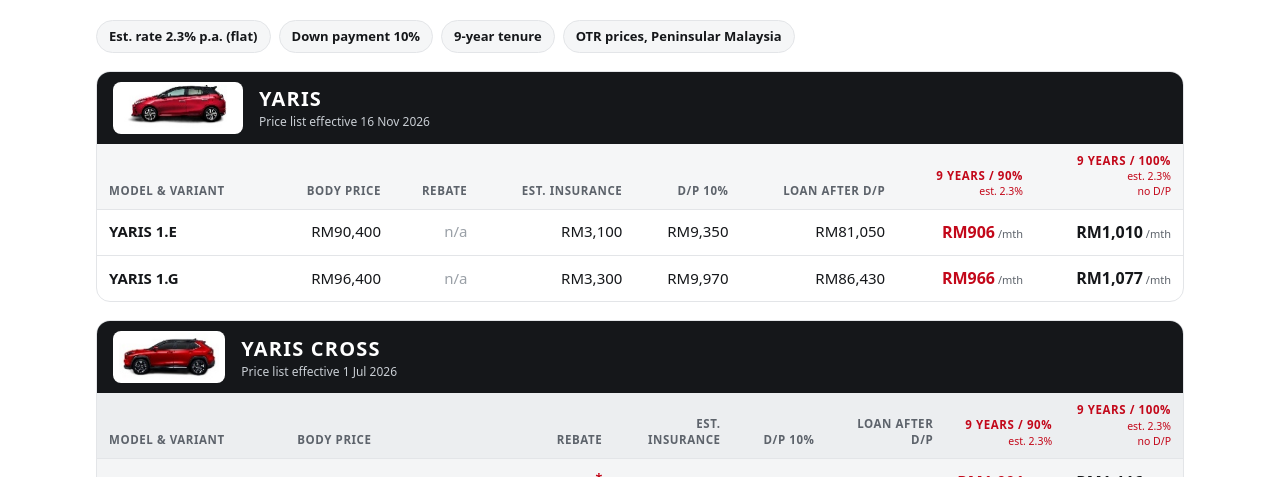
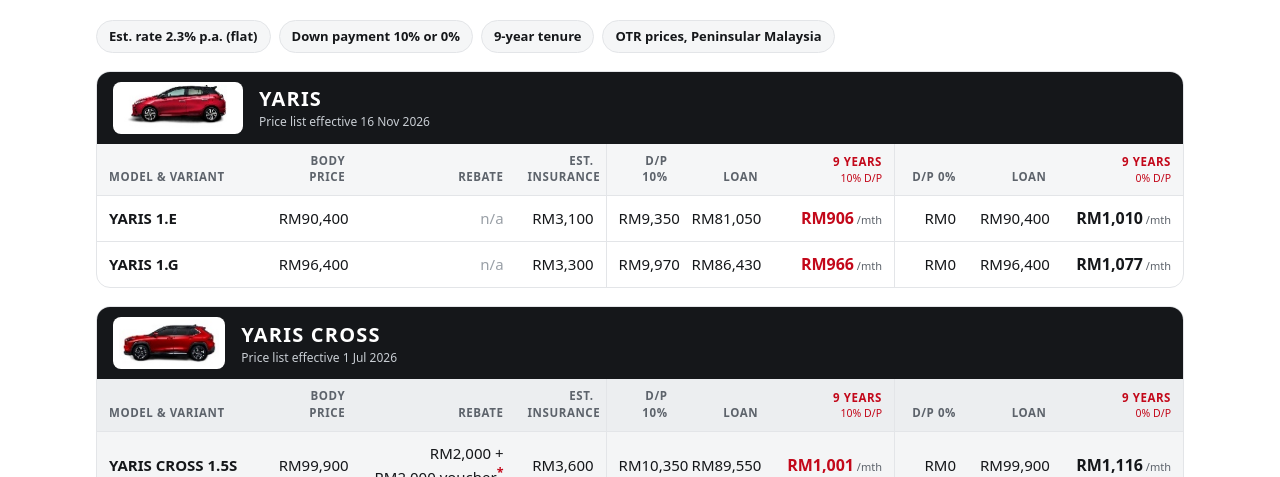
Before and after one commit to mohdridzuan87/toyota-price-list, a website with bundled scripts: page site/index.html in a window 1280 px wide. Shown: the part 323-800 px from the top of the page. Built offline with nearby package versions, Linux system fonts and the light colour scheme.

Commit message:
Add 0% D/P columns beside 10% D/P, fixed column grid

```diff
--- a/site/app.js
+++ b/site/app.js
@@ -43,7 +43,7 @@ function renderHeader(data) {
 function renderAssumptions(s) {
   const chips = [
     `Est. rate ${s.ratePercent}% p.a. (flat)`,
-    `Down payment ${s.dpPercent}%`,
+    `Down payment ${s.dpPercent}% or 0%`,
     `${s.years}-year tenure`,
     'OTR prices, Peninsular Malaysia',
   ];
@@ -52,28 +52,40 @@ function renderAssumptions(s) {
 
 function renderModels(data) {
   const s = data.settings;
-  const heads = ['Body price', 'Rebate', 'Est. insurance', `D/P ${s.dpPercent}%`, 'Loan after D/P', `${s.years} years / ${100 - s.dpPercent}%`, `${s.years} years / 100%`];
-  const thead = `<thead><tr><th scope="col">Model &amp; variant</th>${heads.map((h, i) => `<th scope="col" class="${i >= 5 ? 'em' : ''}">${esc(h)}${i >= 5 ? `<small>est. ${s.ratePercent}%</small>` : ''}${i === 6 ? '<small>no D/P</small>' : ''}</th>`).join('')}</tr></thead>`;
+  const dps = [s.dpPercent, 0]; // 10% D/P, then 0% D/P beside it
+  const cols = [
+    { h: 'Body price' }, { h: 'Rebate' }, { h: 'Est. insurance' },
+    ...dps.flatMap((p, k) => [
+      { h: `D/P ${p}%`, g: k },
+      { h: 'Loan', g: k, cls: 'loan' },
+      { h: `${s.years} years`, sub: `${p}% D/P`, g: k, em: true },
+    ]),
+  ];
+  const thead = `<thead><tr><th scope="col">Model &amp; variant</th>${cols.map((c) => `<th scope="col" class="${[c.em ? 'em' : '', c.cls || '', c.g !== undefined ? 'g' + c.g : ''].join(' ')}">${esc(c.h)}${c.sub ? `<small>${esc(c.sub)}</small>` : ''}</th>`).join('')}</tr></thead>`;
+  const label = (i) => (cols[i].g === undefined ? cols[i].h : `${cols[i].h} (${dps[cols[i].g]}% D/P)`);
 
   const html = data.groups.map((g) => {
     const notes = [];
     const rows = g.variants.map((v) => {
-      const c = calc(v.body, v.insurance, s);
       let rebate = esc(v.rebate.text);
       if (v.rebate.note) {
         if (!notes.includes(v.rebate.note)) notes.push(v.rebate.note);
         rebate += '<sup>*</sup>';
       }
       const muted = v.rebate.type === 'none' ? ' muted' : '';
+      const scen = dps.map((p, k) => {
+        const c = calc(v.body, v.insurance, { ...s, dpPercent: p });
+        const b = 3 + k * 3;
+        return `<td data-label="${label(b)}" class="g${k}">${rm(c.dp)}</td>
+        <td data-label="${label(b + 1)}" class="loan g${k}">${rm(c.loan)}</td>
+        <td data-label="${label(b + 2)}" class="em g${k}${k ? ' alt' : ''}">${rm(c.m90)}<small> /mth</small></td>`;
+      }).join('');
       return `<tr>
         <th scope="row" data-label="Variant">${esc(v.name)}${v.hev ? ' <span class="hev">HEV</span>' : ''}</th>
-        <td data-label="${heads[0]}">${rm(v.body)}</td>
-        <td data-label="${heads[1]}" class="${muted}">${rebate}</td>
-        <td data-label="${heads[2]}" title="Recommended sum insured ${rm(v.sumInsured)}">${rm(v.insurance)}</td>
-        <td data-label="${heads[3]}">${rm(c.dp)}</td>
-        <td data-label="${heads[4]}">${rm(c.loan)}</td>
-        <td data-label="${heads[5]}" class="em">${rm(c.m90)}<small> /mth</small></td>
-        <td data-label="${heads[6]}" class="em alt">${rm(c.m100)}<small> /mth</small></td>
+        <td data-label="${label(0)}">${rm(v.body)}</td>
+        <td data-label="${label(1)}" class="${muted}">${rebate}</td>
+        <td data-label="${label(2)}" title="Recommended sum insured ${rm(v.sumInsured)}">${rm(v.insurance)}</td>
+        ${scen}
       </tr>`;
     }).join('');
     const eff = g.effective ? `Price list effective ${fmtDate(new Date(g.effective + 'T00:00:00+08:00'))}` : '';
@@ -94,7 +106,7 @@ function renderNotes(data) {
   const items = [
     'Body price = On-The-Road price without insurance (Individual, Peninsular Malaysia) from the UMW Toyota Motor price list. Rebates follow the Toyota Malaysia monthly promotions page and are subject to terms and conditions; the rebate is not deducted from the body price in the figures above.',
     `Est. insurance is an indicative figure, not a quotation. Toyota does not publish premiums, so it is calculated from Toyota's Recommended Sum Insured; your actual premium depends on your profile, NCD and cover.`,
-    `D/P ${s.dpPercent}% = ${s.dpPercent}% × (body price + est. insurance). Loan = body price − D/P. Monthly = (loan × ${s.ratePercent}% × ${s.years} years + loan) ÷ ${s.years * 12}, flat rate. “${s.years} years / 100%” uses the full body price with no down payment.`,
+    `D/P ${s.dpPercent}% = ${s.dpPercent}% × (body price + est. insurance); D/P 0% = no down payment. Loan = body price − D/P. Monthly = (loan × ${s.ratePercent}% × ${s.years} years + loan) ÷ ${s.years * 12}, flat rate. With 0% D/P the whole body price is financed (insurance is still payable separately).`,
     'All figures are estimates and subject to bank approval. Prices, rebates and promotions may change at any time without prior notice.',
     `Auto-updated from toyota.com.my on the 1st and 15th of every month. Sources: <a href="${esc(data.sources.priceList)}">price list</a> · <a href="${esc(data.sources.promo)}">monthly promo</a>.`,
   ];
--- a/site/style.css
+++ b/site/style.css
@@ -123,10 +123,26 @@ tbody tr:hover { background: rgba(0,0,0,.025); }
 td small { color: var(--muted); font-weight: 500; font-size: 11px; }
 td.em { font-weight: 800; font-size: 16px; color: var(--red-ink); }
 td.em.alt { color: var(--ink); font-weight: 700; }
+.g1 { border-left: 0; }
+thead th.g0:nth-child(5), tbody td.g0:nth-child(5), thead th.g1:nth-child(8), tbody td.g1:nth-child(8) { border-left: 1px solid var(--line); }
 td.muted { color: #9aa0a7; }
 sup { color: var(--red-ink); font-weight: 800; }
 .hev { display: inline-block; padding: 1px 7px; border-radius: 999px; background: var(--blue); color: #fff; font-size: 10.5px; font-weight: 800; letter-spacing: .06em; vertical-align: 2px; }
 .gnote { margin: 0; padding: 8px 16px 10px; font-size: 12.5px; color: var(--muted); border-top: 1px solid var(--line); }
+
+
+/* same column grid in every model table (wide screens and print) */
+@media (min-width: 781px) {
+  table { table-layout: fixed; }
+  thead th:nth-child(1) { width: 15%; }
+  thead th:nth-child(2) { width: 8%; }
+  thead th:nth-child(3) { width: 14%; }
+  thead th:nth-child(4) { width: 8%; }
+  thead th:nth-child(5), thead th:nth-child(8) { width: 6.5%; }
+  thead th:nth-child(6), thead th:nth-child(9) { width: 8%; }
+  thead th:nth-child(7), thead th:nth-child(10) { width: 11%; }
+  tbody td:nth-child(3) { white-space: normal; }
+}
 
 /* ---------- documents + footer */
 .docs { margin: 26px 0 0; }
@@ -160,7 +176,7 @@ sup { color: var(--red-ink); font-weight: 800; }
   tbody th { grid-column: 1 / -1; padding: 0 0 4px; border: 0; font-size: 16px; }
   tbody td { padding: 0; border: 0; text-align: left; white-space: normal; }
   tbody td::before { content: attr(data-label); display: block; font-size: 11px; letter-spacing: .04em; text-transform: uppercase; color: var(--muted); font-weight: 600; }
-  tbody td:nth-child(6) { grid-column: 1 / -1; }
+  tbody td.g1:nth-child(10) { grid-column: 1 / -1; }
   td.em { font-size: 18px; }
   .model-head img { height: 44px; max-width: 110px; }
 }
@@ -171,7 +187,7 @@ sup { color: var(--red-ink); font-weight: 800; }
   * { -webkit-print-color-adjust: exact; print-color-adjust: exact; }
   body { font-size: 7px; line-height: 1.25; }
   .no-print { display: none !important; }
-  .page { max-width: none; padding: 0; zoom: 0.96; }
+  .page { max-width: none; padding: 0; zoom: 0.98; }
   .masthead { padding: 0 0 3px; gap: 12px; border-bottom-width: 2px; }
   .logo { height: 30px; }
   .eyebrow { font-size: 6px; }
@@ -201,6 +217,7 @@ sup { color: var(--red-ink); font-weight: 800; }
   tbody th { font-size: 6.3px; }
   td.em { font-size: 7px; }
   td small { display: none; }
+  .loan { display: none; }
   .hev { padding: 0 4px; font-size: 5px; vertical-align: 1px; }
   .gnote { padding: 1px 6px 2px; font-size: 5.5px; }
 
```
Also changed, not shown: 1 other file.
